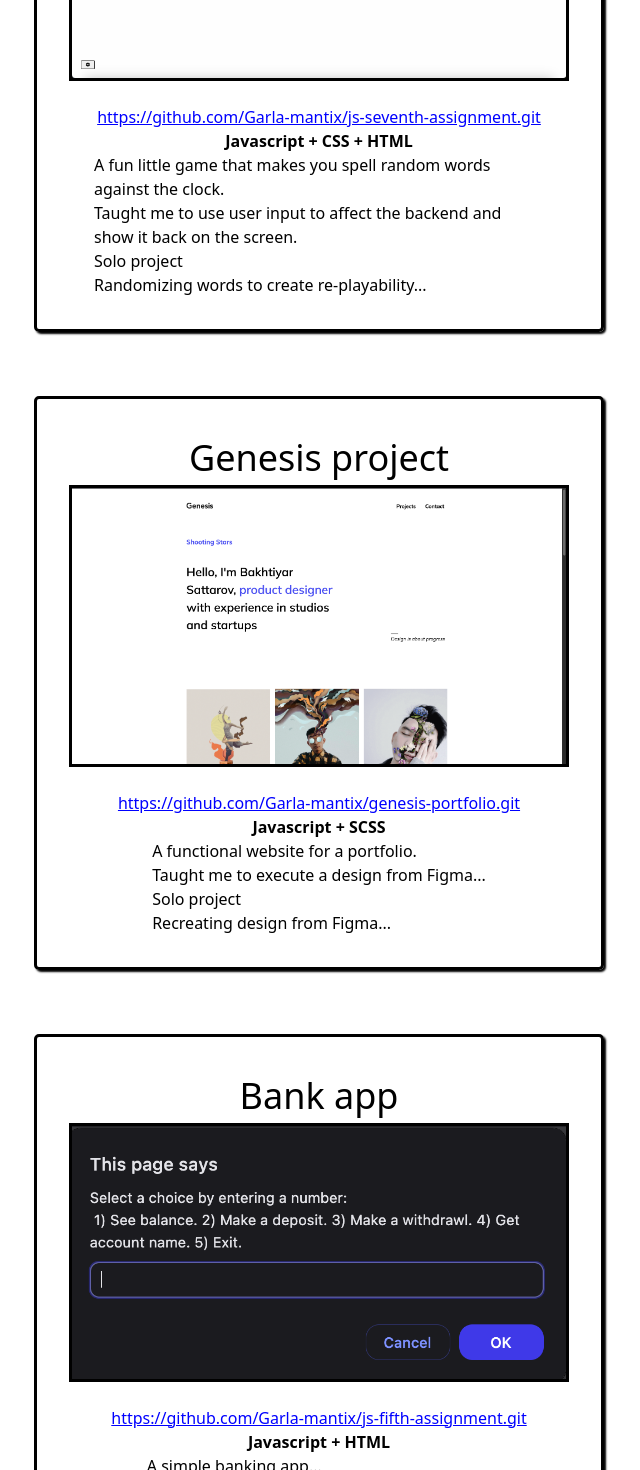
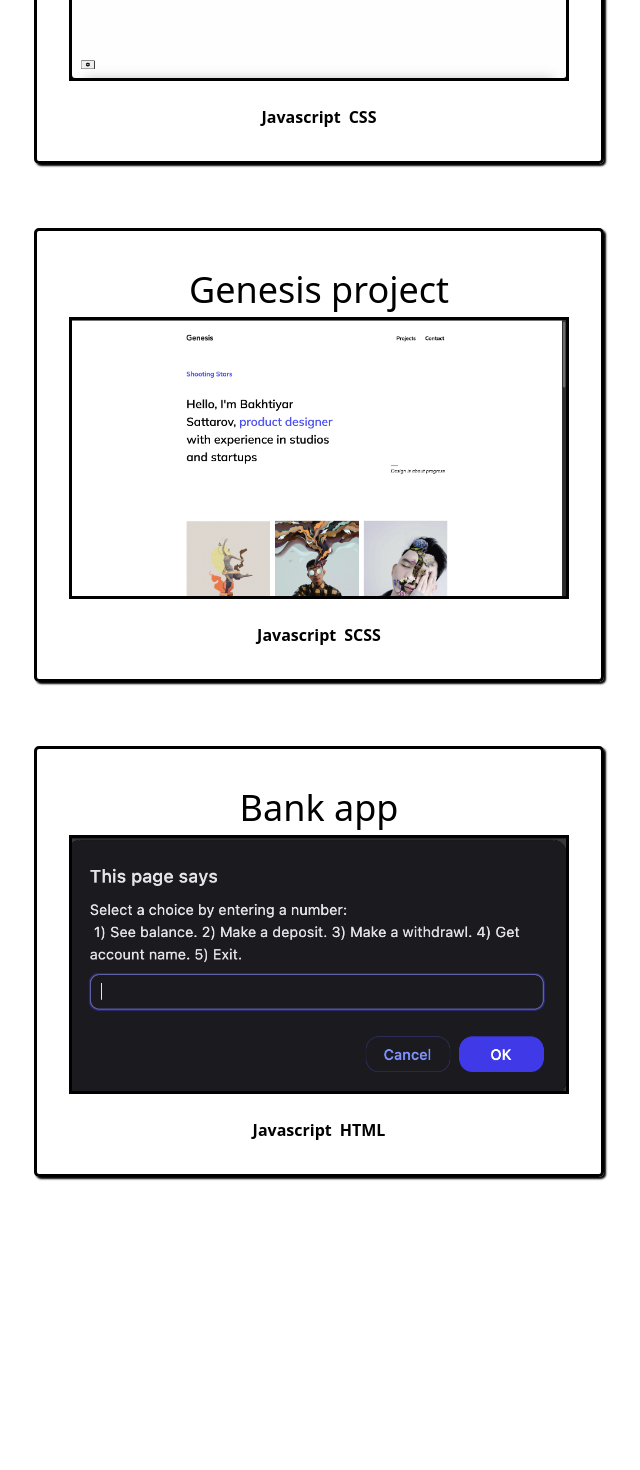
Before and after one commit to Garla-mantix/first-react-app, a React (Vite) app: page /portfolio in a window 1280 px wide. Shown: the part 540-2010 px from the top of the page, without its empty margins (321-961 px from the left). After the commit the page ends 1749 px from the top, so only its background shows below. Built offline with nearby package versions, Linux system fonts and the light colour scheme.

Commit message:
New structure almost there

```diff
--- a/src/Pages/Portfolio.jsx
+++ b/src/Pages/Portfolio.jsx
@@ -16,9 +16,9 @@ const Portfolio = () => {
   const projects = [
     {
       title: "Typing game",
-      screenshot: {screenshot1},
+      screenshot: (screenshot1),
       github: "https://github.com/Garla-mantix/js-seventh-assignment.git",
-      tech: "Javascript + CSS + HTML",
+      tech: ["Javascript", "CSS"],
       func: "A fun little game that makes you spell random words against the clock.",
       lesson: "Taught me to use user input to affect the backend and show it back on the screen.",
       role: "Solo project",
@@ -26,9 +26,9 @@ const Portfolio = () => {
     },
     {
       title: "Genesis project",
-      screenshot: {screenshot2},
+      screenshot: (screenshot2),
       github: "https://github.com/Garla-mantix/genesis-portfolio.git",
-      tech: "Javascript + SCSS",
+      tech: ["Javascript", "SCSS"],
       func: "A functional website for a portfolio.",
       lesson: "Taught me to execute a design from Figma and make it into a reality.",
       role: "Solo project",
@@ -36,9 +36,9 @@ const Portfolio = () => {
     },
     {
       title: "Bank app",
-      screenshot: {screenshot3},
+      screenshot: (screenshot3),
       github: "https://github.com/Garla-mantix/js-fifth-assignment.git",
-      tech: "Javascript + HTML",
+      tech: ["Javascript", "HTML"],
       func: "A simple banking app that allows you to deposit and withdraw money from your account.",
       lesson: "Taught me to display the effects of user input.",
       role: "Solo project",
@@ -75,36 +75,7 @@ const Portfolio = () => {
       <input type="text" className="border border-gray-300 rounded-lg px-4 py-2" placeholder="Search..." value={search} onChange={(e) => setSearch(e.target.value)} />
     </div>
     <div className="flex justify-center mt-8 flex-wrap max-w-7x1 mx-auto">
-      <Card
-        name="Typing game"
-        screenshot={screenshot1}
-        github="https://github.com/Garla-mantix/js-seventh-assignment.git"
-        tech="Javascript + CSS + HTML"
-        func="A fun little game that makes you spell random words against the clock."
-        lesson="Taught me to use user input to affect the backend and show it back on the screen."
-        role="Solo project"
-        challenge="Randomizing words to create re-playability..."
-      />
-      <Card
-        name="Genesis project"
-        screenshot={screenshot2}
-        github="https://github.com/Garla-mantix/genesis-portfolio.git"
-        tech="Javascript + SCSS"
-        func="A functional website for a portfolio."
-        lesson="Taught me to execute a design from Figma..."
-        role="Solo project"
-        challenge="Recreating design from Figma..."
-      />
-      <Card
-        name="Bank app"
-        screenshot={screenshot3}
-        github="https://github.com/Garla-mantix/js-fifth-assignment.git"
-        tech="Javascript + HTML"
-        func="A simple banking app..."
-        lesson="Taught me to display the effects of user input."
-        role="Solo project"
-        challenge="Using the most basic tools..."
-      />
+      {projects.filter((item) => (item.tech.some((tech) => tech.toLowerCase().includes(search.toLowerCase())))).map((item, index) => (<Card key={index} title={item.title} tech={item.tech} screenshot={item.screenshot}  />))}
     </div>
   </div>
   );
--- a/src/components/Hero.jsx
+++ b/src/components/Hero.jsx
@@ -50,10 +50,10 @@ export default function Hero() {
             <div className="mt-10 text-center">
               <div className="mt-6 space-y-8">
                 <Card
-                  name="Typing game"
+                  title="Typing game"
                   screenshot={screenshot1}
                   github="https://github.com/Garla-mantix/js-seventh-assignment.git"
-                  tech="Javascript + CSS + HTML"
+                  tech={["Javascript", "CSS"]}
                   func="A fun little game that makes you spell random words against the clock."
                   lesson="Taught me to use user input to affect the backend and show it back on the screen."
                   role="Solo project"
@@ -61,10 +61,10 @@ export default function Hero() {
                 />
 
                 <Card
-                  name="Genesis project"
+                  title="Genesis project"
                   screenshot={screenshot2}
                   github="https://github.com/Garla-mantix/genesis-portfolio.git"
-                  tech="Javascript + SCSS"
+                  tech={["Javascript", "CSS"]}
                   func="A functional website for a portfolio."
                   lesson="Taught me to execute a design from Figma and make it into a reality."
                   role="Solo project"
@@ -72,10 +72,10 @@ export default function Hero() {
                 />
 
                 <Card
-                  name="Bank app"
+                  title="Bank app"
                   screenshot={screenshot3}
                   github="https://github.com/Garla-mantix/js-fifth-assignment.git"
-                  tech="Javascript + HTML"
+                  tech={["Javascript", "CSS"]}
                   func="A simple banking app that allows you to deposit and withdraw money from your account."
                   lesson="Taught me to display the effects of user input."
                   role="Solo project"
--- a/src/components/card.jsx
+++ b/src/components/card.jsx
@@ -1,17 +1,14 @@
-import screenshot1 from "../assets/typing-game.png";
-import screenshot2 from "../assets/genesis-project.png";
-import screenshot3 from "../assets/bank.png";
 import '../card.css';
 import { useState } from "react";
 import Pop from "./Popup";
 
-function Portfolioproject(props) {
+function Card(props) {
     const [isOpen, setIsOpen] = useState(false);
     const [popupInfo, setPopupInfo] = useState({ title: "", info: "" });
 
     const handleOpen = () => {
       setPopupInfo({
-        title: props.name,
+        title: props.title,
         info: props.func,
       });
       setIsOpen(true);
@@ -20,12 +17,12 @@ function Portfolioproject(props) {
     return (
       <div className="project relative">
         <div onClick={handleOpen} className="cursor-pointer">
-          <h2 className="project-title">{props.name}</h2>
+          <h2 className="project-title">{props.title}</h2>
           <img src={props.screenshot} alt="a screenshot" className="project-screenshot" />
         </div>
 
         <a href={props.github} className="project-github">{props.github}</a>
-        <p className="project-tech">{props.tech}</p>
+        <ul className="project-tech flex gap-2">{props.tech.map((item, index) => (<li key={index}>{item}</li>))}</ul>
         <ul className="project-info">
           <li className="project-info__item">{props.func}</li>
           <li className="project-info__item">{props.lesson}</li>
@@ -37,4 +34,4 @@ function Portfolioproject(props) {
     );
   }
 
-export default Portfolioproject;
+export default Card;
```
